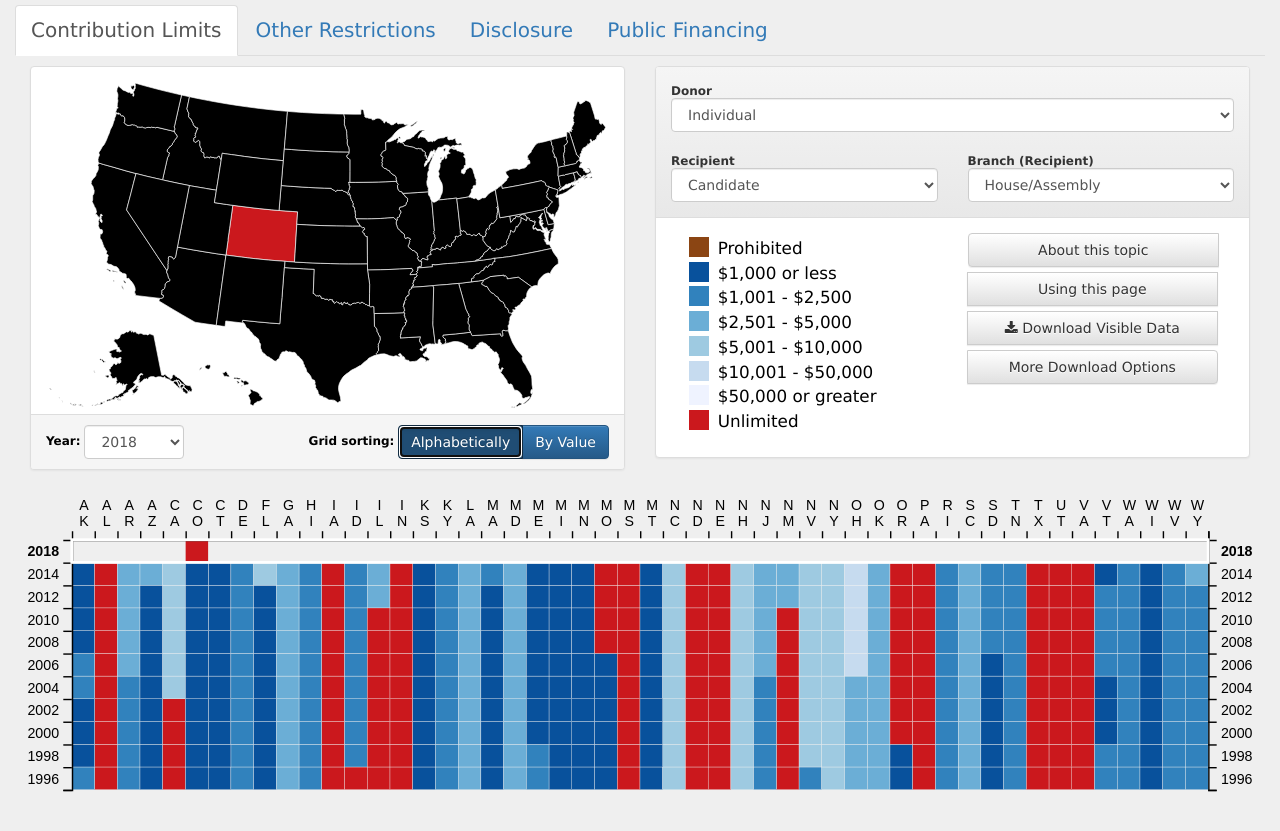
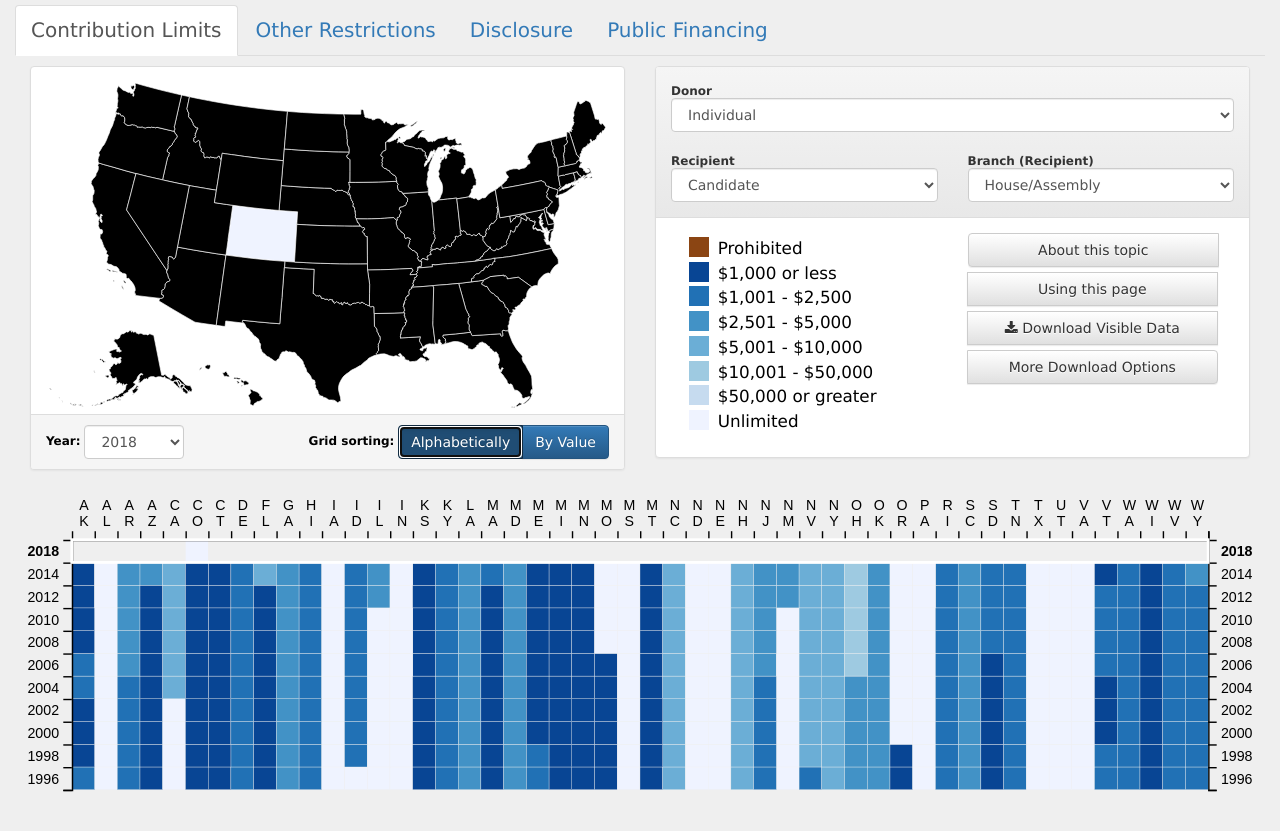
Before and after one commit to cfinst/cfinst.github.io, a Jekyll site: the page built from index.md, in a window 1280 px wide. Shown: the top 831 px of the page. Built offline with Jekyll 4.4.1, drawn with Linux system fonts in a browser that asks for light colours.

Commit message:
Update gradation in blues as per CFI request

```diff
--- a/_data/sections/contribution-limits/legends.yml
+++ b/_data/sections/contribution-limits/legends.yml
@@ -12,27 +12,27 @@
     - min: 1
       max: 1000
       label: $1,000 or less
-      color: "#08519c"
+      color: "#084594"
     - min: 1001
       max: 2500
-      color: "#3182bd"
+      color: "#2171b5"
     - min: 2501
       max: 5000
-      color: "#6baed6"
+      color: "#4292c6"
     - min: 5001
       max: 10000
-      color: "#9ecae1"
+      color: "#6baed6"
     - min: 10001
       max: 50000
-      color: "#c6dbef"
+      color: "#9ecae1"
     - min: 50001
       max: 100000000
       label: $50,000 or greater
-      color: "#eff3ff"
+      color: "#c6dbef"
     - min: 100000001
       max: Infinity
       label: Unlimited
-      color: "#cb181d"
+      color: "#eff3ff"
 - name: Party2Party
   type: singular
   scale:
```
